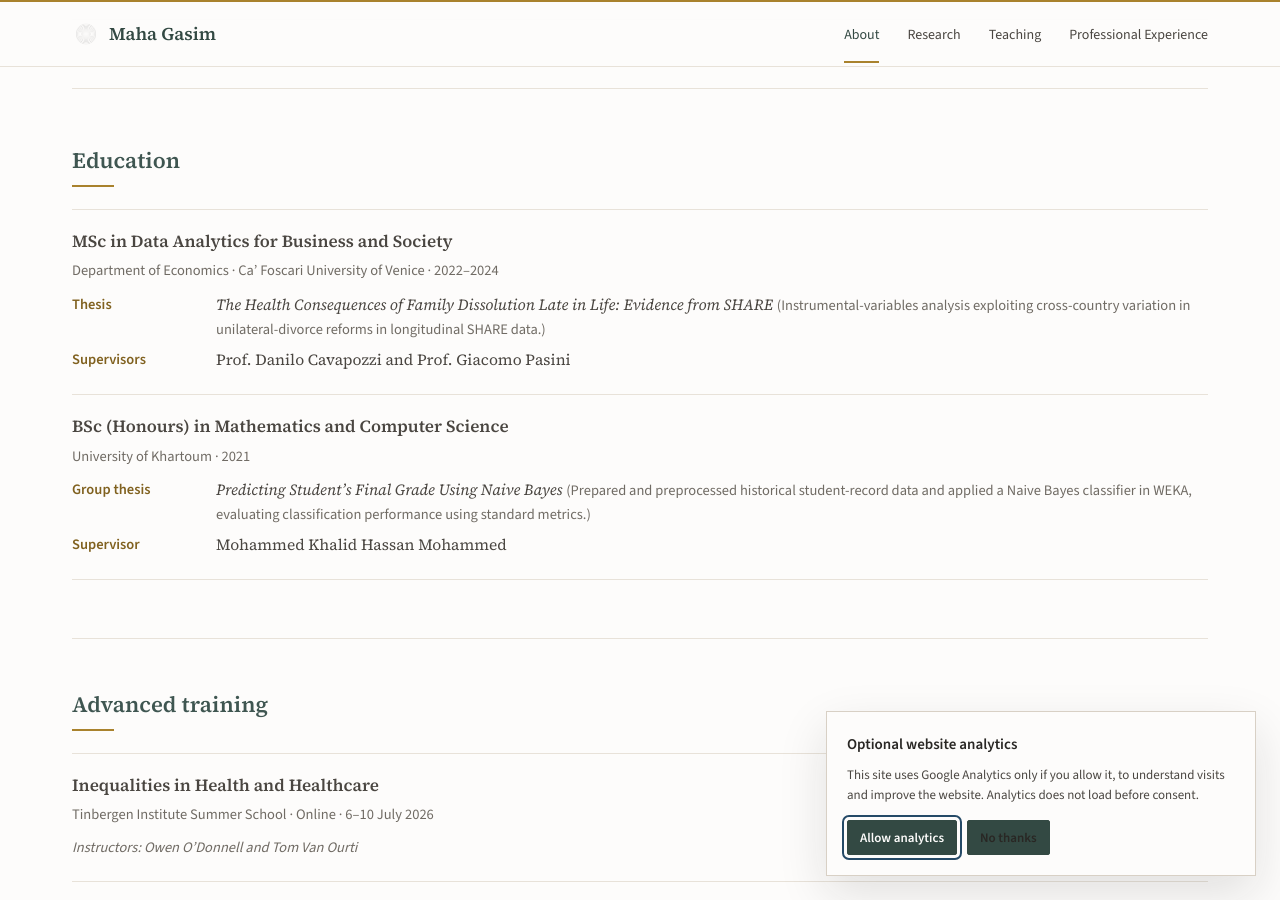
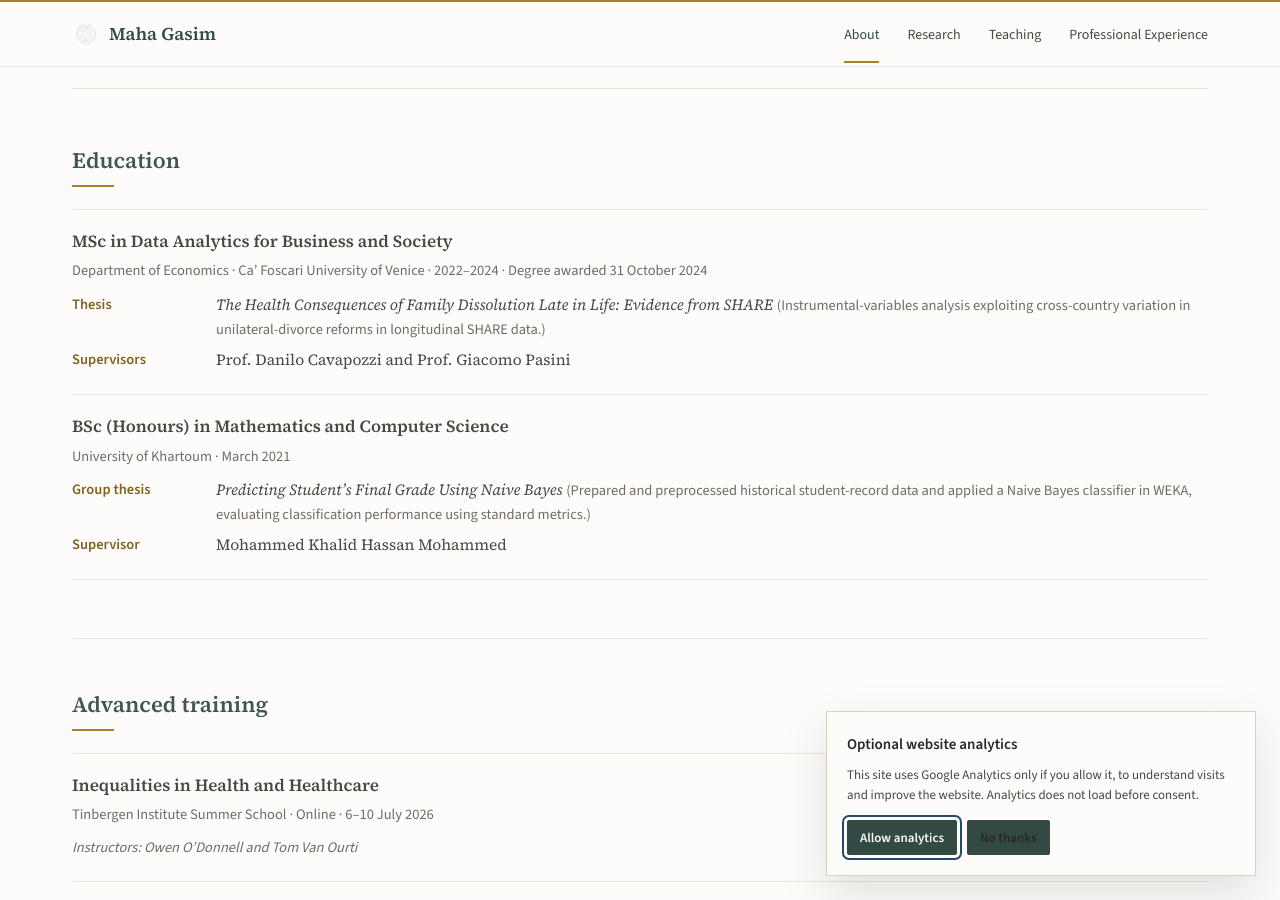
Before and after one commit to mahagasim/mahagasim.github.io, a Jekyll site: the page built from index.md, in a window 1280 px wide and 900 px high, scrolled down 742 px. Built offline with Jekyll 4.4.1, drawn with Linux system fonts in a browser that asks for light colours.

Commit message:
Use precise documented dates on About page

```diff
--- a/index.md
+++ b/index.md
@@ -41,14 +41,14 @@ description: About Maha Gasim — research interests, education, advanced traini
 
     <div class="compact-entry">
       <h3>MSc in Data Analytics for Business and Society</h3>
-      <p class="entry-meta">Department of Economics · Ca’ Foscari University of Venice · 2022–2024</p>
+      <p class="entry-meta">Department of Economics · Ca’ Foscari University of Venice · 2022–2024 · Degree awarded 31 October 2024</p>
       <div class="compact-detail"><span>Thesis</span><div><em>The Health Consequences of Family Dissolution Late in Life: Evidence from SHARE</em> <span class="thesis-note">(Instrumental-variables analysis exploiting cross-country variation in unilateral-divorce reforms in longitudinal SHARE data.)</span></div></div>
       <div class="compact-detail"><span>Supervisors</span><div>Prof. Danilo Cavapozzi and Prof. Giacomo Pasini</div></div>
     </div>
 
     <div class="compact-entry">
       <h3>BSc (Honours) in Mathematics and Computer Science</h3>
-      <p class="entry-meta">University of Khartoum · 2021</p>
+      <p class="entry-meta">University of Khartoum · March 2021</p>
       <div class="compact-detail"><span>Group thesis</span><div><em>Predicting Student’s Final Grade Using Naive Bayes</em> <span class="thesis-note">(Prepared and preprocessed historical student-record data and applied a Naive Bayes classifier in WEKA, evaluating classification performance using standard metrics.)</span></div></div>
       <div class="compact-detail"><span>Supervisor</span><div>Mohammed Khalid Hassan Mohammed</div></div>
     </div>
```
